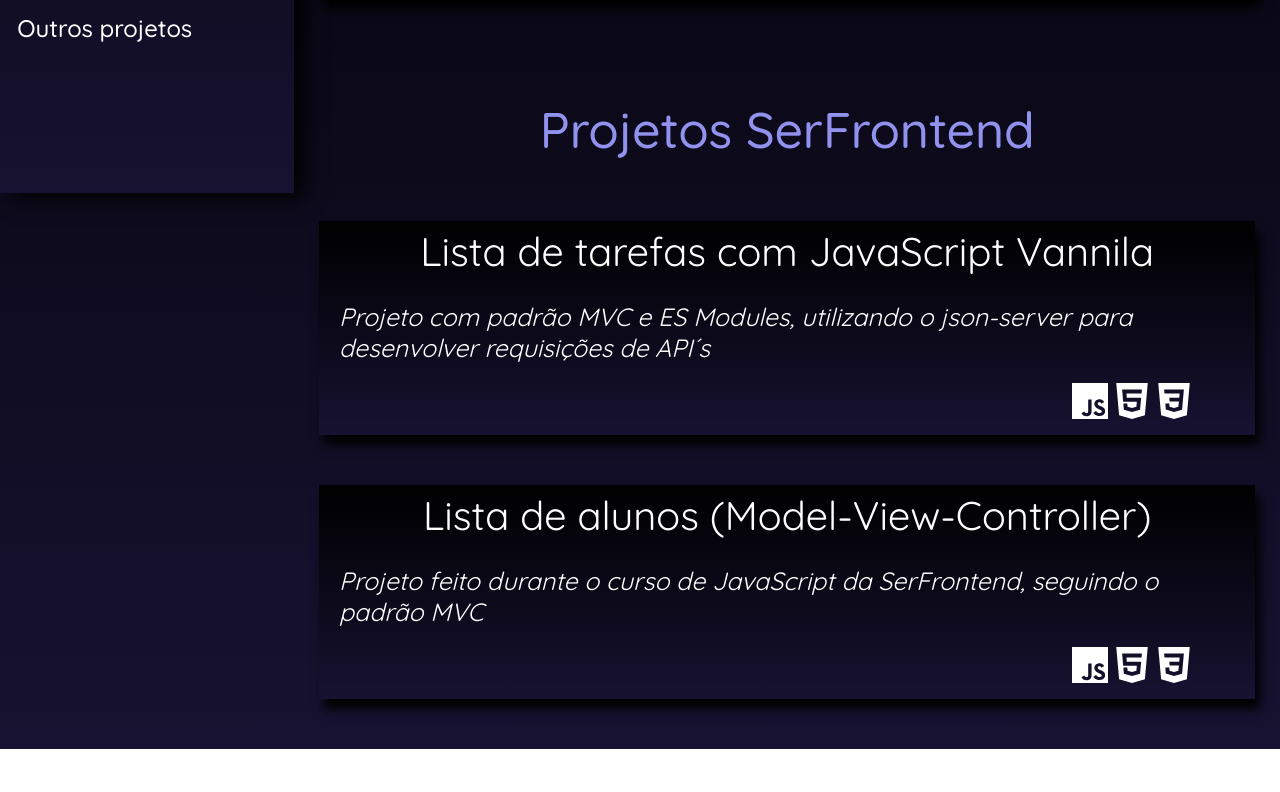
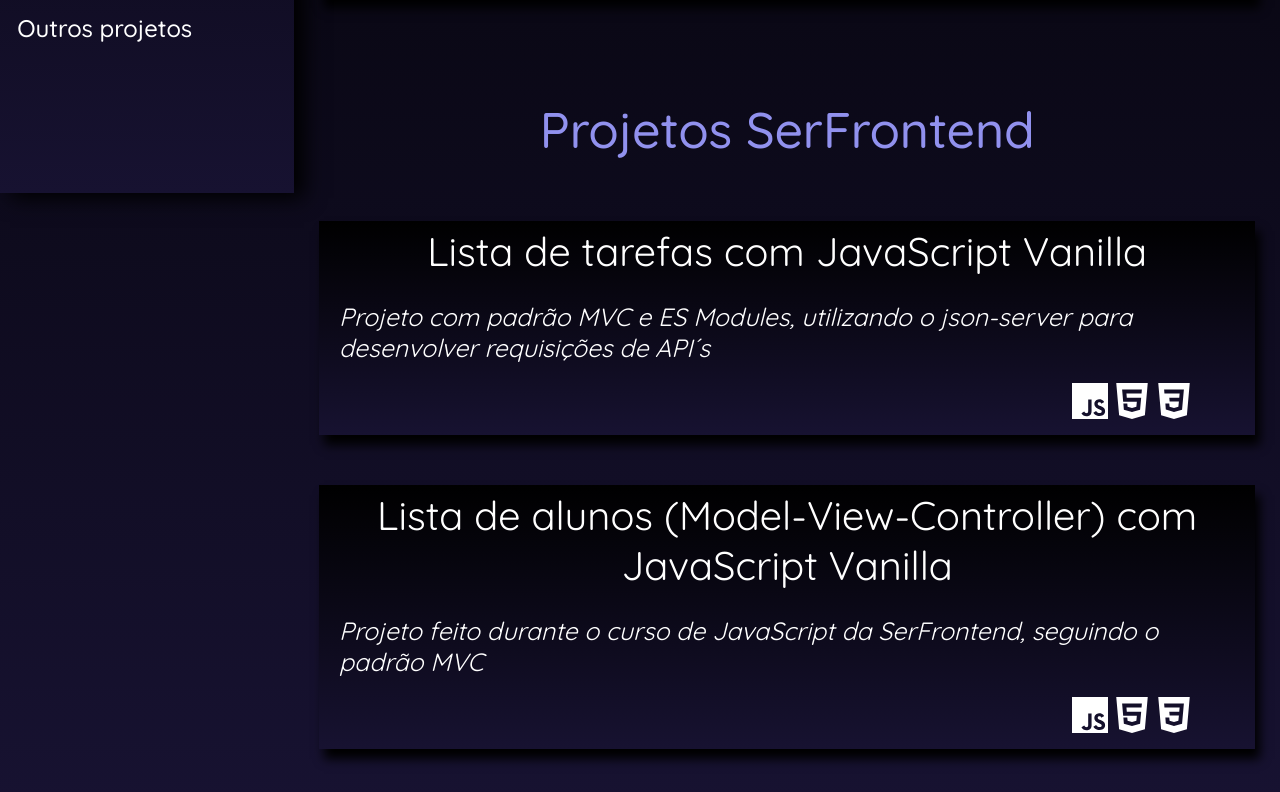
Before and after one commit to Gonzagadavid/portfolio, a React (Create React App) app: page /projetos_cursos/projetos-serfrentend in a window 1280 px wide. Shown: the part 607-1399 px from the top of the page. Before the commit the page ends 1356 px from the top, so only its background shows below. Built offline with nearby package versions, Linux system fonts and the light colour scheme.

Commit message:
finalizado projeto

```diff
--- a/src/views/courses/CoderProjects.jsx
+++ b/src/views/courses/CoderProjects.jsx
@@ -12,7 +12,7 @@ const CoderProjects = props => {
         path='https://github.com/Gonzagadavid/calculator-mac-OS-with-ReactJS'
       />
       <ProjectCard
-        title='Palavras mais faladas com JavaScript Vannila' tec='js'
+        title='Palavras mais faladas com JavaScript Vanilla' tec='js'
         description='Neste projeto foi fornecido as legendas de uma série de televisão e foram organizada as palavras com a quantidade de vezes em que foram pronunciadas e postado em um arquivo json'
         path='https://github.com/Gonzagadavid/most-spoken-words'
       />
--- a/src/views/courses/SerfrontProjects.jsx
+++ b/src/views/courses/SerfrontProjects.jsx
@@ -7,12 +7,12 @@ const SerfrontProjects = props => {
     <div className='course'>
       <h3>Projetos SerFrontend</h3>
       <ProjectCard
-        title='Lista de tarefas com JavaScript Vannila' tec='js html css'
+        title='Lista de tarefas com JavaScript Vanilla' tec='js html css'
         description='Projeto com padrão MVC e ES Modules, utilizando o json-server para desenvolver requisições de API´s'
         path='https://github.com/Gonzagadavid/todo-list'
       />
       <ProjectCard
-        title='Lista de alunos (Model-View-Controller)' tec='js html css'
+        title='Lista de alunos (Model-View-Controller) com JavaScript Vanilla' tec='js html css'
         description='Projeto feito durante o curso de JavaScript da SerFrontend, seguindo o padrão MVC'
         path='https://github.com/Gonzagadavid/student-list-MVC'
       />
```
